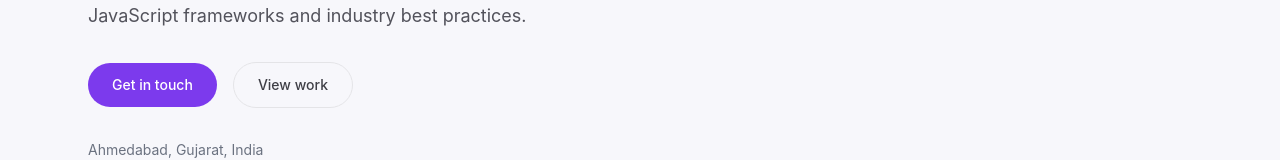
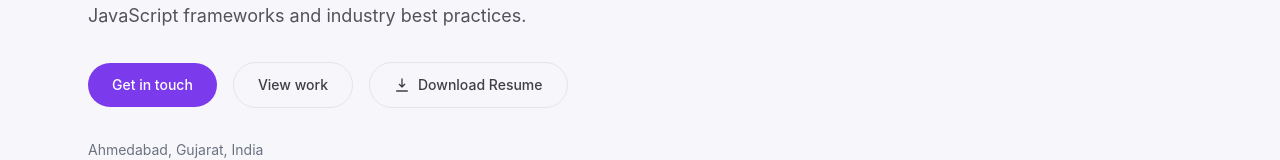
Before and after one commit to Shanlin-Dudhiya/shanlin-portfolio, a React (Vite) app: page / in a window 1280 px wide. Shown: the part 586-746 px from the top of the page. Built offline with nearby package versions, Linux system fonts and the light colour scheme.

Commit message:
Add Open Graph tags and a resume download button
Add og:/twitter: meta tags so sharing the portfolio link (email,
LinkedIn, WhatsApp) shows a proper title/description instead of a
bare URL. Also host the compiled resume PDF and add a Download
Resume button next to the hero CTAs.

```diff
--- a/index.html
+++ b/index.html
@@ -6,6 +6,15 @@
     <meta name="viewport" content="width=device-width, initial-scale=1.0" />
     <meta name="description" content="Shanlin Dudhiya — Full Stack Developer portfolio. React, Node.js, Express, MongoDB." />
     <title>Shanlin Dudhiya | Full Stack Developer</title>
+
+    <meta property="og:type" content="website" />
+    <meta property="og:url" content="https://shanlin-portfolio.vercel.app/" />
+    <meta property="og:title" content="Shanlin Dudhiya | Full Stack Developer" />
+    <meta property="og:description" content="Full Stack Developer building scalable web apps with React, Node.js, Express, and MongoDB — plus AI-powered RAG applications." />
+
+    <meta name="twitter:card" content="summary" />
+    <meta name="twitter:title" content="Shanlin Dudhiya | Full Stack Developer" />
+    <meta name="twitter:description" content="Full Stack Developer building scalable web apps with React, Node.js, Express, and MongoDB — plus AI-powered RAG applications." />
     <script>
       (function () {
         var stored = localStorage.getItem("theme");
--- a/src/components/Hero.jsx
+++ b/src/components/Hero.jsx
@@ -32,6 +32,16 @@ export default function Hero() {
           >
             View work
           </a>
+          <a
+            href={profile.resumeUrl}
+            download
+            className="inline-flex items-center gap-2 rounded-full border border-[var(--color-border)] px-6 py-3 text-sm font-medium text-subtle hover:border-[var(--color-border-hover)] transition"
+          >
+            <svg width="16" height="16" viewBox="0 0 24 24" fill="none" stroke="currentColor" strokeWidth="2">
+              <path d="M12 3v12m0 0l-4-4m4 4l4-4M4 21h16" strokeLinecap="round" strokeLinejoin="round" />
+            </svg>
+            Download Resume
+          </a>
         </div>
         <p className="animate-fade-up mt-8 text-sm text-muted">{profile.location}</p>
       </div>
--- a/src/data.js
+++ b/src/data.js
@@ -7,6 +7,7 @@ export const profile = {
   email: "shanlindudhiya06@gmail.com",
   linkedin: "https://www.linkedin.com/in/shanlin-dudhiya/",
   github: "https://github.com/Shanlin-Dudhiya",
+  resumeUrl: "/Shanlin_Dudhiya_Resume.pdf",
   summary:
     "Dedicated Full Stack Developer with hands-on experience building scalable web applications using React.js, Express.js, Node.js, and MongoDB. Proven track record in developing RESTful APIs, optimizing performance, and managing production deployments on Linux servers. Recently extended into AI-powered applications, building a retrieval-augmented generation (RAG) pipeline with vector search and LLM APIs. Passionate about modern JavaScript frameworks and industry best practices.",
 };
```
Also changed, not shown: 1 other file (tests, documents, lock files or other folders).
